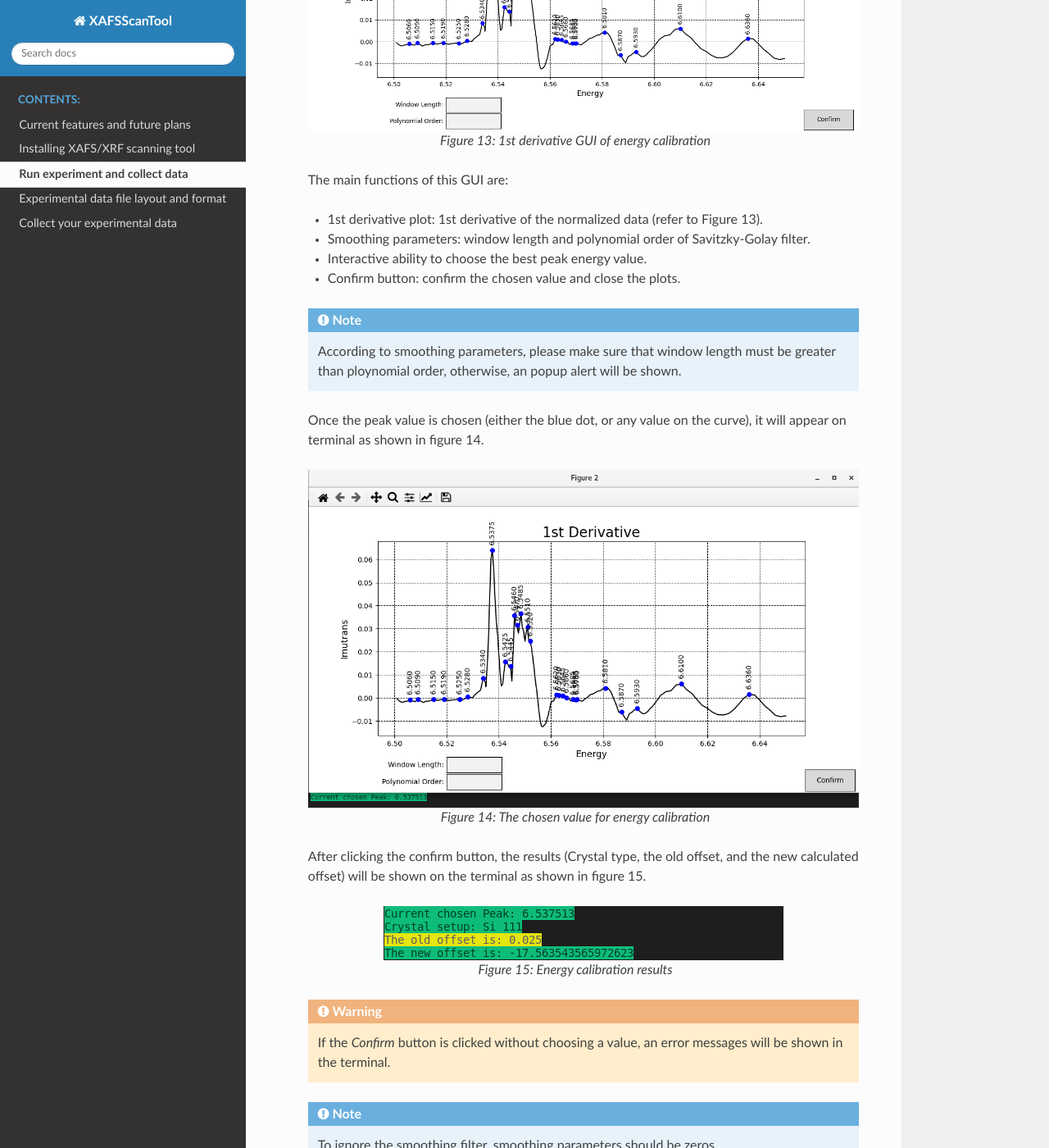
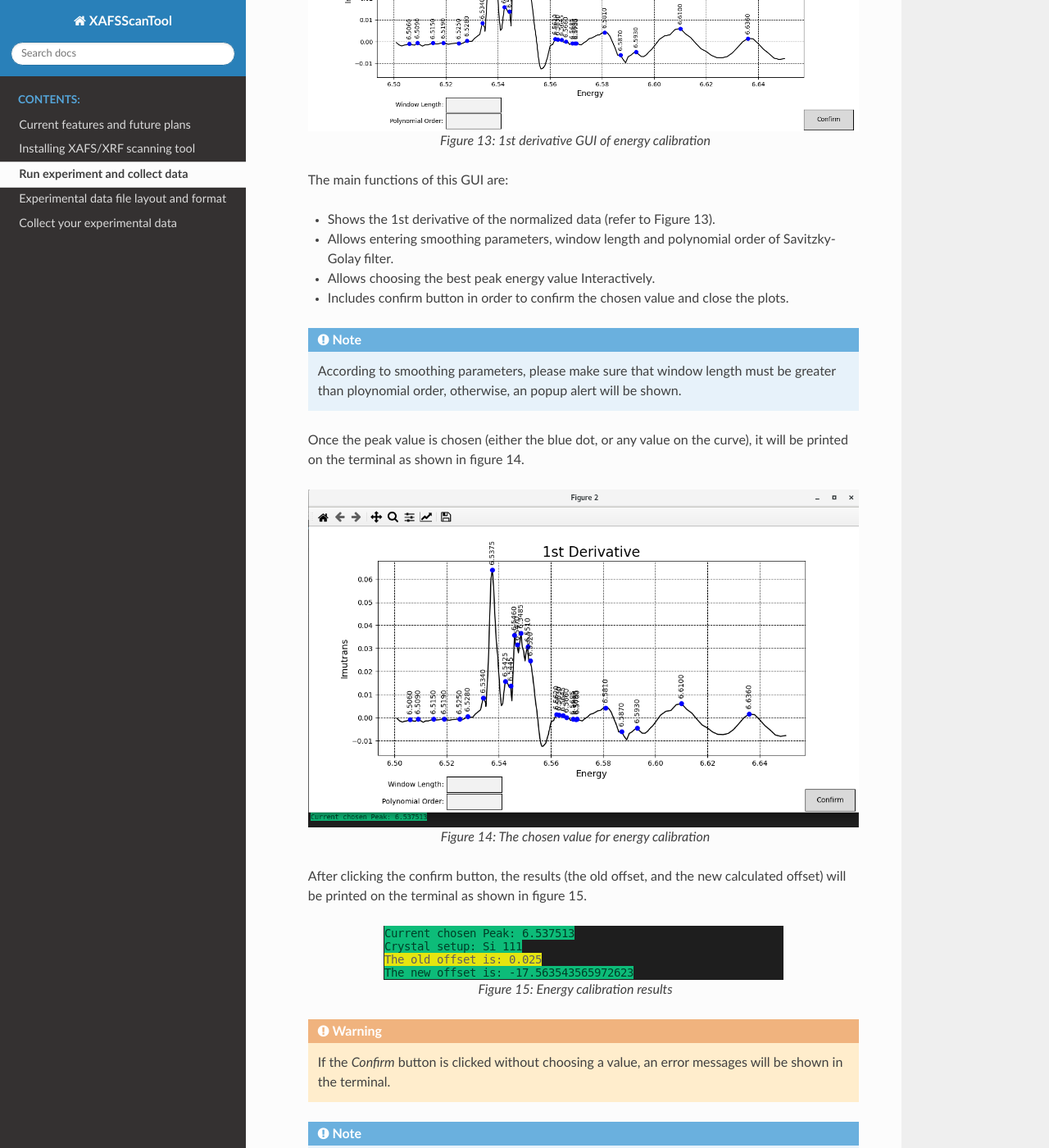
Before and after one commit to SESAME-Synchrotron/XAFSScanTool, a Sphinx documentation site: the page built from docs/source/runScan.rst, in a window 1280 px wide and 1400 px high, scrolled down 11384 px. Shown: the whole window at 82% size. Built offline with Sphinx 7.4.7 and the Read the Docs theme 2.0.0, drawn with Linux system fonts in a browser that asks for light colours; some of the changed text lies outside the part shown.

Commit message:
Update runScan.rst

```diff
--- a/docs/source/runScan.rst
+++ b/docs/source/runScan.rst
@@ -207,14 +207,14 @@ In case of energy calibration, two main GUIs will be popped up as below:
 
    The main functions of this GUI are:
 
-   * 1st derivative plot: 1st derivative of the normalized data (refer to Figure 13).
-   * Smoothing parameters: window length and polynomial order of Savitzky-Golay filter.
-   * Interactive ability to choose the best peak energy value.
-   * Confirm button: confirm the chosen value and close the plots.
+   * Shows the 1st derivative of the normalized data (refer to Figure 13).
+   * Allows entering smoothing parameters, window length and polynomial order of Savitzky-Golay filter.
+   * Allows choosing the best peak energy value Interactively.
+   * Includes confirm button in order to confirm the chosen value and close the plots.
 
    .. note:: According to smoothing parameters, please make sure that window length must be greater than ploynomial order, otherwise, an popup alert will be shown.
 
-   Once the peak value is chosen (either the blue dot, or any value on the curve), it will appear on terminal as shown in figure 14.
+   Once the peak value is chosen (either the blue dot, or any value on the curve), it will be printed on the terminal as shown in figure 14.
 
    .. figure:: /images/peakChosen.png
       :align: center
@@ -222,7 +222,7 @@ In case of energy calibration, two main GUIs will be popped up as below:
 
       *Figure 14: The chosen value for energy calibration*
 
-   After clicking the confirm button, the results (Crystal type, the old offset, and the new calculated offset) will be shown on the terminal as shown in figure 15.
+   After clicking the confirm button, the results (the old offset, and the new calculated offset) will be printed on the terminal as shown in figure 15.
 
    .. figure:: /images/energyCalibrationResults.png
       :align: center
@@ -232,9 +232,9 @@ In case of energy calibration, two main GUIs will be popped up as below:
 
    .. warning:: If the *Confirm* button is clicked without choosing a value, an error messages will be shown in the terminal.
 
-   .. note:: To ignore the smoothing filter, smoothing parameters should be zeros.
+   .. note:: To ignore the smoothing filter, both smoothing parameters in the GUI should be zeros.
 
-   .. note:: To repeat the energy calibration process, type the following command in terminal:
+   .. note:: To repeat the energy calibration process without running a scan (or when you already have a calibration xdi file), type the following command in terminal:
       ::
          python main.py --engCalib (xdi path)
          e.g. python main.py --engCalib /home/XAFSScanTool/DATA/CalibTest_Foil_Scan1_20220725T111439.xdi
```
